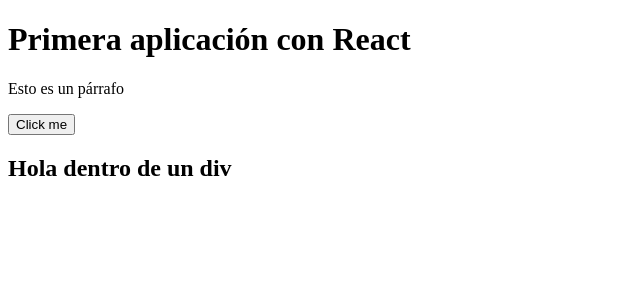
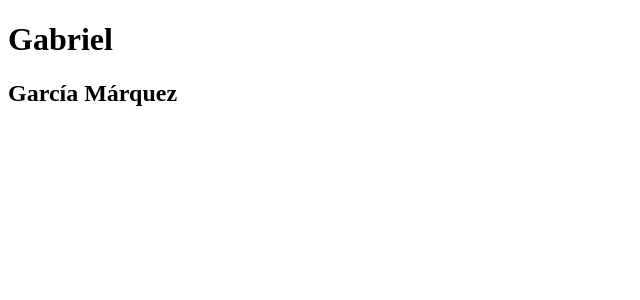
Before and after one commit to pipe753951/02-first-steps, a React (Vite) app: page / in a window 1280 px wide. Shown: the top 300 px of the page, without its empty margins (0-640 px from the left). Built offline with nearby package versions, Linux system fonts and the light colour scheme.

Commit message:
Finishing class #38 with homework.

```diff
--- /dev/null
+++ b/src/MyHomeworkApp.tsx
@@ -0,0 +1,8 @@
+export function MyHomeworkApp() {
+  return (
+    <>
+      <h1>Gabriel</h1>
+      <h2>García Márquez</h2>
+    </>
+  );
+}
--- a/src/main.tsx
+++ b/src/main.tsx
@@ -1,9 +1,12 @@
 import { StrictMode } from "react";
 import { createRoot } from "react-dom/client";
-import { FirstStepsApp } from "./FirstStepsApp";
+
+// import { FirstStepsApp } from "./FirstStepsApp";
+import { MyHomeworkApp } from "./MyHomeworkApp";
 
 createRoot(document.getElementById("root")!).render(
   <StrictMode>
-    <FirstStepsApp />
+    {/* <FirstStepsApp /> */}
+    <MyHomeworkApp></MyHomeworkApp>
   </StrictMode>,
 );
```
